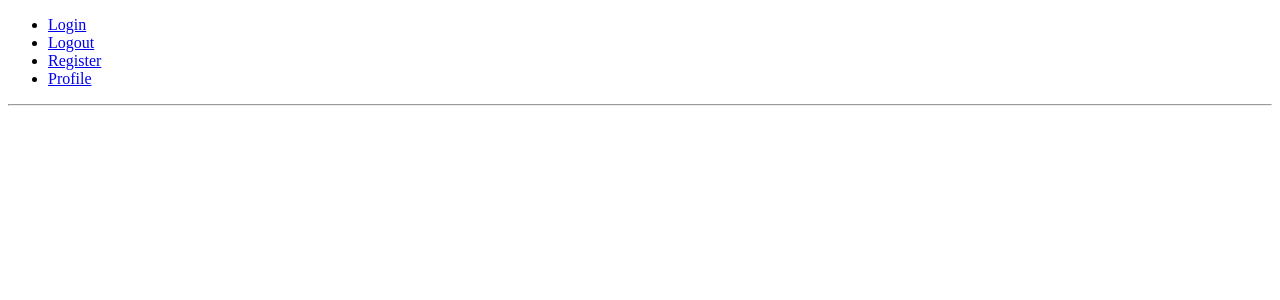
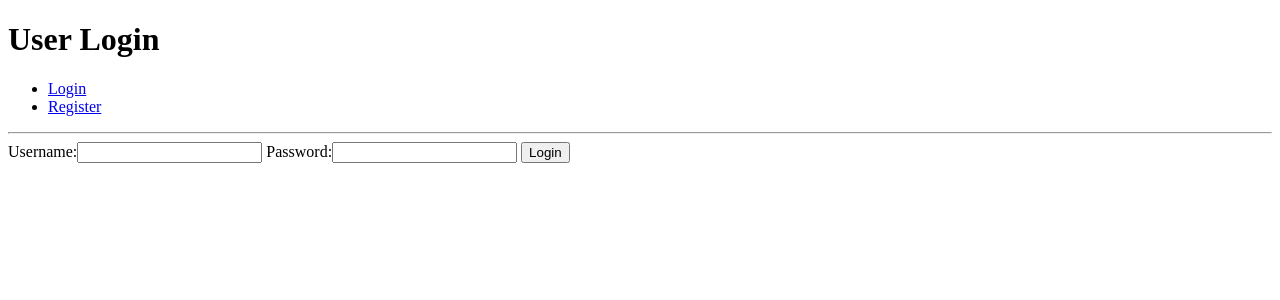
Before and after one commit to RamiFareed1989/django_authentication, a Django app: page /accounts/login/ in a window 1280 px wide. Shown: the top 300 px of the page. Run offline with Django 3.2, Linux system fonts and the light colour scheme.

Commit message:
added templates and login & logout function

```diff
--- /dev/null
+++ b/accounts/forms.py
@@ -0,0 +1,7 @@
+from django import forms
+
+class UserLoginForm(forms.Form):
+    """Form to be used to log users in"""
+
+    username = forms.CharField()
+    password = forms.CharField(widget=forms.PasswordInput)
--- a/accounts/templates/index.html
+++ b/accounts/templates/index.html
@@ -1,27 +1,5 @@
-<!DOCTYPE html>
-<html lang="en">
-<head>
-    <meta charset="UTF-8">
-    <meta name="viewport" content="width=device-width, initial-scale=1.0">
-    <meta http-equiv="X-UA-Compatible" content="ie=edge">
-    <title>Django Auth</title>
-</head>
-<body>
-    <nav>
-        <ul>
-            <li><a href="#">Login</a></li>
-            <li><a href="{% url 'logout' %}">Logout</a></li>
-            <li><a href="#">Register</a></li>
-            <li><a href="#">Profile</a></li>
-        </ul>
-    </nav>
-    <hr>
-    {% if messages %}
-    <div>
-        {% for message in messages%}
-            {{ message }}
-        {% endfor %}
-    </div>
-    {% endif %}
-</body>
-</html>
+{% extends 'base.html'%}
+
+{% block page_title %}Home Page{% endblock %}
+
+{% block page_heading %}Home{% endblock%}
--- /dev/null
+++ b/accounts/templates/login.html
@@ -0,0 +1,12 @@
+{% extends 'base.html'%}
+
+{% block page_title %}Login Page{% endblock %}
+
+{% block page_heading %}User Login{% endblock%}
+
+{% block content %}
+<form method="POST">
+        {% csrf_token %} {{ login_form }}
+        <button type="submit">Login</button>
+    </form>
+{% endblock %}
--- a/accounts/views.py
+++ b/accounts/views.py
@@ -1,5 +1,7 @@
 from django.shortcuts import render, redirect, reverse
 from django.contrib import auth, messages
+from django.contrib.auth.decorators import login_required
+from accounts.forms import UserLoginForm
 
 # Create your views here.
 
@@ -7,8 +9,31 @@ def index(request):
     """Return the index.html file"""
     return render(request, 'index.html')
 
+@login_required
 def logout(request):
     """Log the user out"""
+    messages.success(request, "You have been successfully logged out!")
     auth.logout(request)
-    messages.success(request, "You have been successfully logged out!")
     return redirect(reverse('index'))
+
+def login(request):
+    """Return a login page"""
+    if request.user.is_authenticated:
+        return redirect(reverse('index'))
+    if request.method == "POST":
+        login_form = UserLoginForm(request.POST)
+
+        if login_form.is_valid():
+            user = auth.authenticate(username=request.POST['username'],
+                                    password=request.POST['password'])
+
+
+            if user:
+                auth.login(user=user, request=request)
+                messages.success(request, "You have successfully logged in!")
+                return redirect(reverse('index'))
+            else:
+                login_form.add_error(None, "Your username or password is incorrect")
+    else:
+        login_form = UserLoginForm()
+    return render(request, 'login.html', {'login_form': login_form})
--- a/django_auth/settings.py
+++ b/django_auth/settings.py
@@ -58,7 +58,7 @@ ROOT_URLCONF = 'django_auth.urls'
 TEMPLATES = [
     {
         'BACKEND': 'django.template.backends.django.DjangoTemplates',
-        'DIRS': [],
+        'DIRS': [os.path.join(BASE_DIR, 'templates')],
         'APP_DIRS': True,
         'OPTIONS': {
             'context_processors': [
--- a/django_auth/urls.py
+++ b/django_auth/urls.py
@@ -15,10 +15,11 @@ Including another URLconf
 """
 from django.conf.urls import url
 from django.contrib import admin
-from accounts.views import index, logout
+from accounts.views import index, logout, login
 
 urlpatterns = [
     url(r'^admin/', admin.site.urls),
-    url(r'$', index, name="index"),
-    url(r'^accounts/logout/$', logout, name="logout")
+    url(r'^$', index, name="index"),
+    url(r'^accounts/logout/$', logout, name="logout"),
+    url(r'^accounts/login/$', login, name="login")
 ]
--- /dev/null
+++ b/templates/base.html
@@ -0,0 +1,34 @@
+<!DOCTYPE html>
+<html lang="en">
+<head>
+    <meta charset="UTF-8">
+    <meta name="viewport" content="width=device-width, initial-scale=1.0">
+    <meta http-equiv="X-UA-Compatible" content="ie=edge">
+    <title>{% block page_title %}{% endblock %}</title>
+</head>
+<body>
+    <h1>{% block page_heading%}{% endblock %}</h1>
+
+    <nav>
+        <ul>
+            {% if user.is_authenticated %}
+            <li><a href="#">Profile</a></li>
+            <li><a href="{% url 'logout' %}">Logout</a></li>
+            {% else %}
+            <li><a href="{% url 'login' %}">Login</a></li>
+            <li><a href="#">Register</a></li>
+            {% endif %}
+        </ul>
+    </nav>
+    <hr>
+    {% if messages %}
+    <div>
+        {% for message in messages%}
+            {{ message }}
+        {% endfor %}
+    </div>
+    {% endif %}
+
+    {% block content%} {% endblock %}
+</body>
+</html>
```
Also changed, not shown: .theia/settings.json, db.sqlite3.
